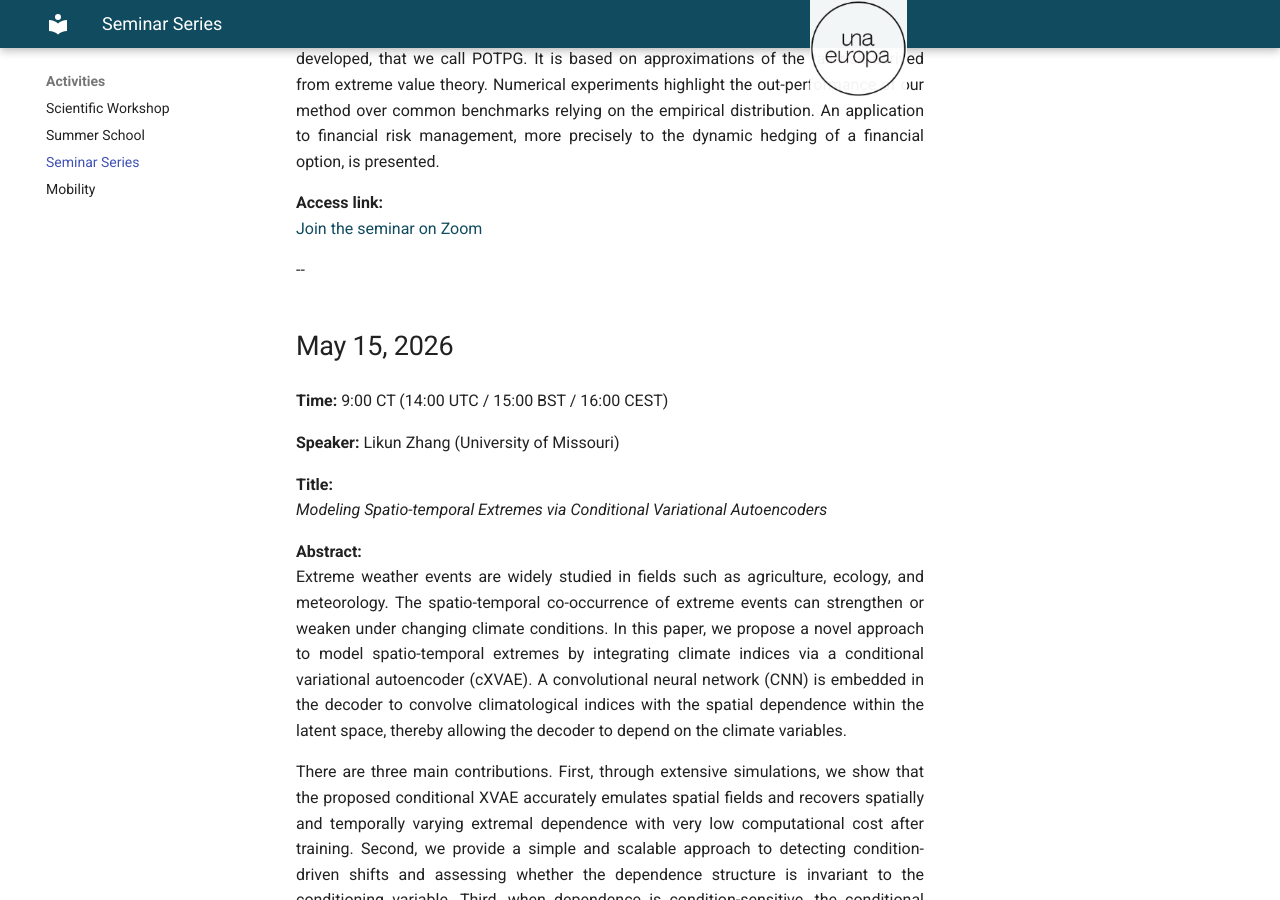
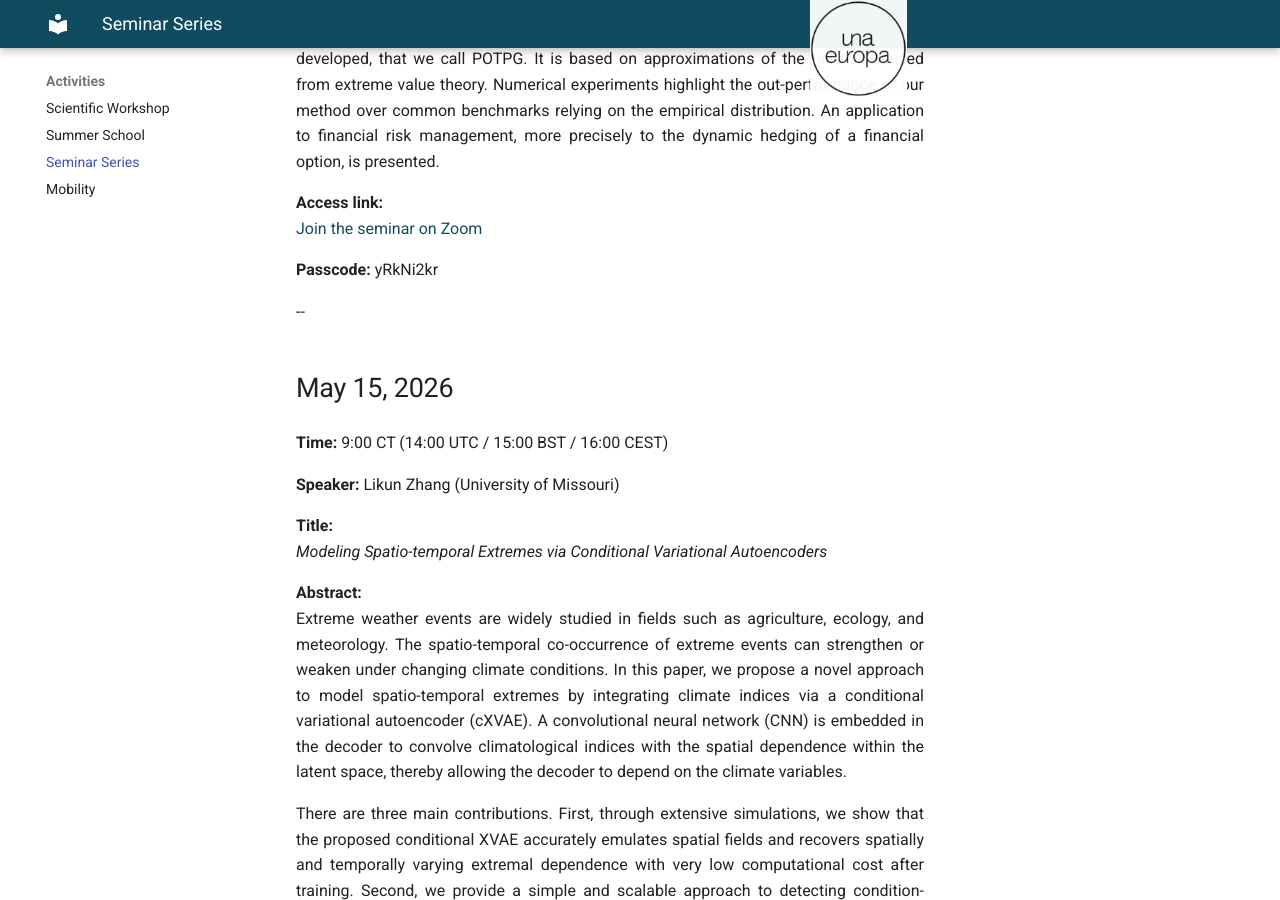
Before and after one commit to gamex-network/gamex-network.github.io, an MkDocs documentation site: the page built from docs/seminars.md, in a window 1280 px wide and 900 px high, scrolled down 804 px. Built offline with MkDocs 1.6.1 and Material for MkDocs 9.7.7, drawn with Linux system fonts in a browser that asks for light colours.

Commit message:
Update seminars.md

```diff
--- a/docs/seminars.md
+++ b/docs/seminars.md
@@ -16,7 +16,9 @@
 We tackle the problem of mitigating catastrophic risk (which is risk with very low frequency but very high severity) in the context of a sequential decision making process. This problem is particularly challenging due to the scarcity of observations in the far tail of the distribution of cumulative costs (negative rewards). A policy gradient algorithm is developed, that we call POTPG. It is based on approximations of the tail risk derived from extreme value theory. Numerical experiments highlight the out-performance of our method over common benchmarks relying on the empirical distribution. An application to financial risk management, more precisely to the dynamic hedging of a financial option, is presented.
 
 **Access link:**
-[Join the seminar on Zoom](https://uofglasgow.zoom.us/j/81636158035?pwd=xWBA0kEhExCXHcFjhVPULqcb1dtFke.1)
+[Join the seminar on Zoom](https://www.google.com/url?q=https://ed-ac-uk.zoom.us/j/88278893122&sa=D&source=calendar&usd=2&usg=AOvVaw0FTeBNidcDIqO1n7nTVdJK)
+
+**Passcode:** yRkNi2kr
 
 --
 
```
